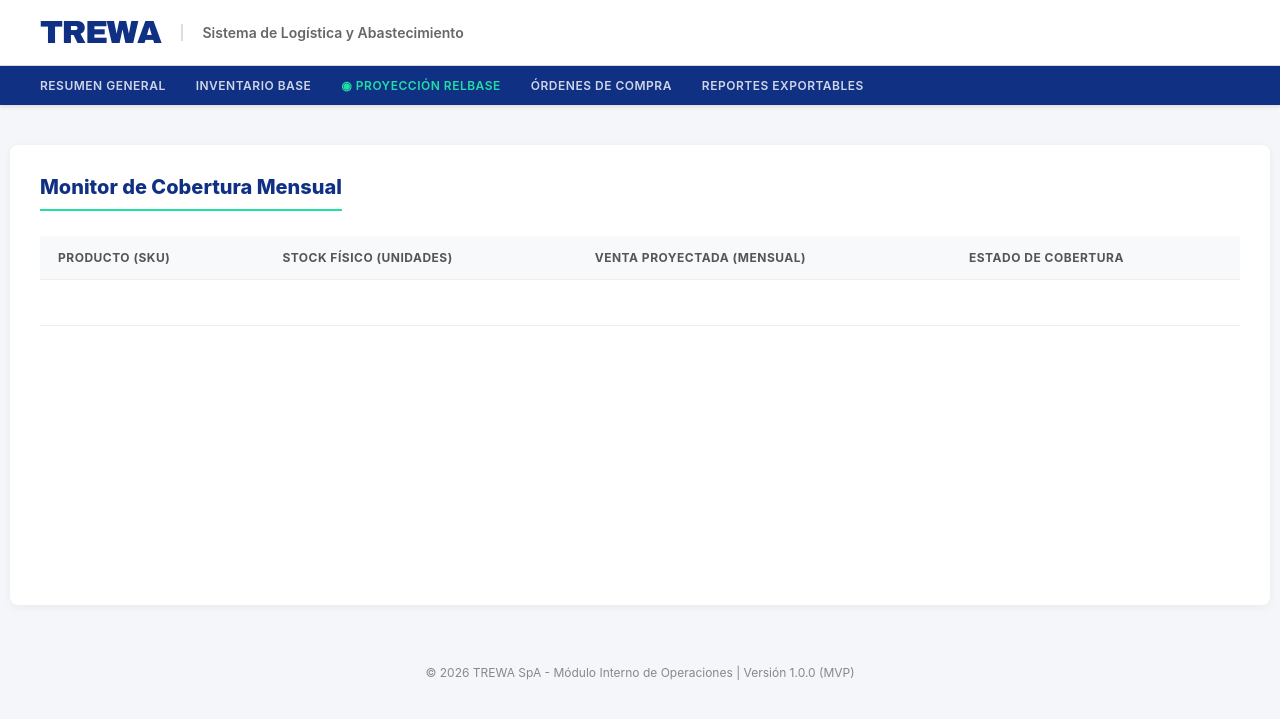
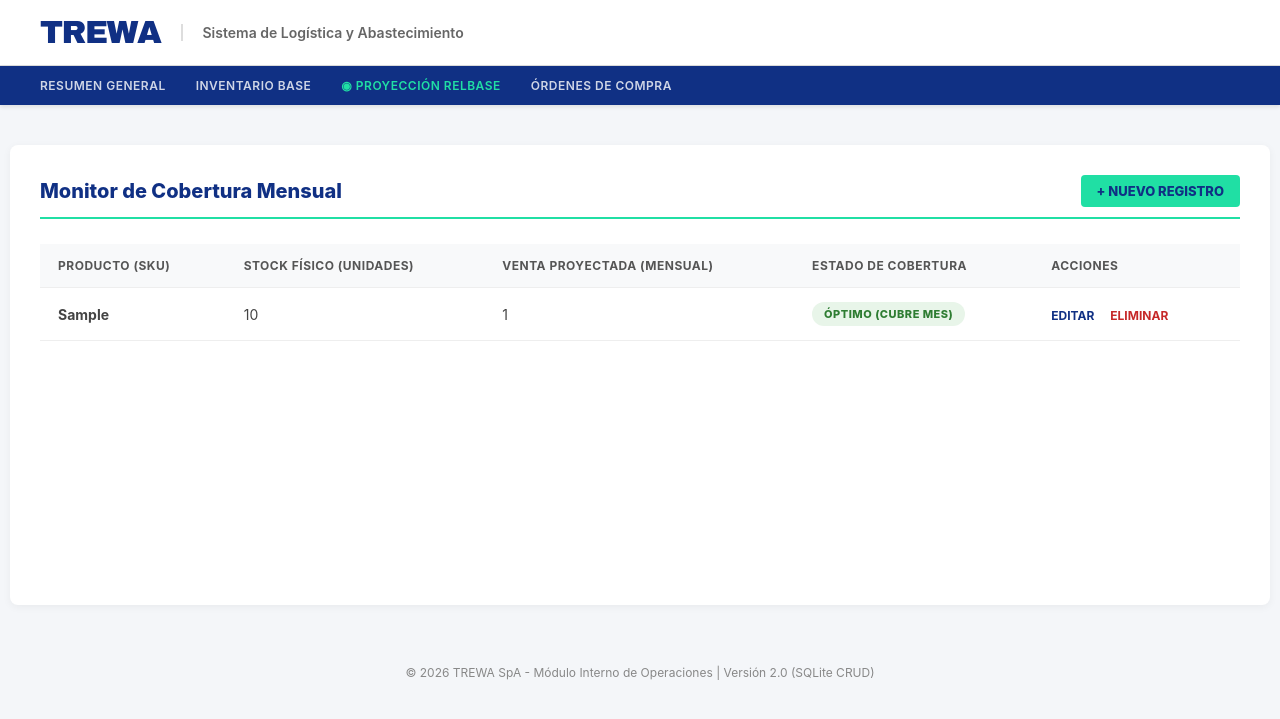
Before and after one commit to NoxCompile/ProyectorRelbase_ES1, a Django app: template miproyecto/core/templates/resumen.html in a window 1280 px wide. Shown: the top 719 px of the page. Run offline with Django 4.2, Linux system fonts and the light colour scheme; the template is opened without the code that fills it: values that come from a table or form of the project are taken from there, others are empty; tables that the repository leaves empty hold one stand-in row (values such as "Sample post"); lists and menus that the app fills with data are empty.

Commit message:
feat: implementacion de plantillas HTML dinamicas para operaciones CRUD

```diff
--- a/miproyecto/core/templates/resumen.html
+++ b/miproyecto/core/templates/resumen.html
@@ -15,7 +15,7 @@
 
         body {
             font-family: var(--fuente-principal);
-            background-color: #f4f6f9; /* Fondo ligeramente gris para contraste de dashboard */
+            background-color: #f4f6f9;
             color: var(--texto-oscuro);
             margin: 0;
             padding: 0;
@@ -82,15 +82,31 @@
             min-height: 50vh;
         }
 
+        .header-dashboard {
+            display: flex;
+            justify-content: space-between;
+            align-items: center;
+            margin-bottom: 25px;
+            border-bottom: 2px solid var(--trewa-verde);
+            padding-bottom: 10px;
+        }
+
         .titulo-seccion {
             color: var(--trewa-azul);
             font-size: 20px;
             font-weight: 800;
-            margin-top: 0;
-            margin-bottom: 25px;
-            border-bottom: 2px solid var(--trewa-verde);
-            padding-bottom: 10px;
-            display: inline-block;
+            margin: 0;
+        }
+
+        .btn-nuevo {
+            background-color: var(--trewa-verde);
+            color: var(--trewa-azul);
+            text-decoration: none;
+            padding: 8px 16px;
+            border-radius: 4px;
+            font-weight: 800;
+            font-size: 13px;
+            text-transform: uppercase;
         }
 
         /* Estilos de la Tabla */
@@ -133,6 +149,19 @@
         .Critico { background-color: #ffebee; color: #c62828; }
         .Alerta { background-color: #fff8e1; color: #f57f17; }
         .Optimo { background-color: #e8f5e9; color: #2e7d32; }
+        .Invalido { background-color: #e0e0e0; color: #616161; }
+
+        /* Botones de Acción en Tabla */
+        .btn-accion {
+            text-decoration: none;
+            font-weight: 700;
+            font-size: 12px;
+            margin-right: 12px;
+            text-transform: uppercase;
+        }
+
+        .btn-editar { color: var(--trewa-azul); }
+        .btn-eliminar { color: #c62828; }
 
         /* Pie de Página Técnico */
         .footer {
@@ -146,24 +175,24 @@
 </head>
 <body>
 
-    <!-- Encabezado Logístico -->
     <div class="header-top">
         <h1 class="logo-texto">TREWA</h1>
         <div class="header-tag">Sistema de Logística y Abastecimiento</div>
     </div>
 
-    <!-- Navegación Interna -->
     <div class="navbar">
         <span>Resumen General</span>
         <span>Inventario Base</span>
         <span style="color: var(--trewa-verde); opacity: 1;">◉ Proyección Relbase</span>
         <span>Órdenes de Compra</span>
-        <span>Reportes Exportables</span>
     </div>
 
-    <!-- Contenido Principal -->
     <div class="container">
-        <h2 class="titulo-seccion">Monitor de Cobertura Mensual</h2>
+        <div class="header-dashboard">
+            <h2 class="titulo-seccion">Monitor de Cobertura Mensual</h2>
+            <!-- Conexión a la vista 'crear' definida en urls.py -->
+            <a href="{% url 'crear' %}" class="btn-nuevo">+ Nuevo Registro</a>
+        </div>
 
         <table>
             <thead>
@@ -172,29 +201,38 @@
                     <th>Stock Físico (Unidades)</th>
                     <th>Venta Proyectada (Mensual)</th>
                     <th>Estado de Cobertura</th>
+                    <th>Acciones</th>
                 </tr>
             </thead>
             <tbody>
+                <!-- Bucle ahora lee los atributos del modelo de Django -->
                 {% for item in registros %}
                 <tr>
-                    <td><strong>{{ item.Producto }}</strong></td>
-                    <td>{{ item.Stock }}</td>
-                    <td>{{ item.Ventas }}</td>
+                    <td><strong>{{ item.producto }}</strong></td>
+                    <td>{{ item.stock_actual }}</td>
+                    <td>{{ item.ventas_esperadas }}</td>
                     <td>
                         <span class="badge
-                            {% if 'Crítico' in item.Estado %}Critico
-                            {% elif 'Alerta' in item.Estado %}Alerta
-                            {% elif 'Óptimo' in item.Estado %}Optimo
+                            {% if 'Critico' in item.estado %}Critico
+                            {% elif 'Alerta' in item.estado %}Alerta
+                            {% elif 'Optimo' in item.estado %}Optimo
+                            {% else %}Invalido
                             {% endif %}
                         ">
-                            {{ item.Estado }}
+                            <!-- Django renderizará la versión legible definida en ESTADO_CHOICES -->
+                            {{ item.get_estado_display }}
                         </span>
+                    </td>
+                    <td>
+                        <!-- Conexión a las vistas 'editar' y 'eliminar' enviando la Primary Key (pk) -->
+                        <a href="{% url 'editar' item.pk %}" class="btn-accion btn-editar">Editar</a>
+                        <a href="{% url 'eliminar' item.pk %}" class="btn-accion btn-eliminar">Eliminar</a>
                     </td>
                 </tr>
                 {% empty %}
                 <tr>
-                    <td colspan="4" style="text-align: center; padding: 30px; color: #888; font-style: italic;">
-                        Sin datos registrados. Procese el reporte base en consola.
+                    <td colspan="5" style="text-align: center; padding: 30px; color: #888; font-style: italic;">
+                        Sin datos registrados. Agregue un nuevo producto al sistema.
                     </td>
                 </tr>
                 {% endfor %}
@@ -202,9 +240,8 @@
         </table>
     </div>
 
-    <!-- Footer Técnico -->
     <div class="footer">
-        &copy; 2026 TREWA SpA - Módulo Interno de Operaciones | Versión 1.0.0 (MVP)
+        &copy; 2026 TREWA SpA - Módulo Interno de Operaciones | Versión 2.0 (SQLite CRUD)
     </div>
 
 </body>
```
Also changed, not shown: miproyecto/core/templates/confirmar.html (added, +26 -0 lines), miproyecto/core/templates/form.html (added, +41 -0 lines).
